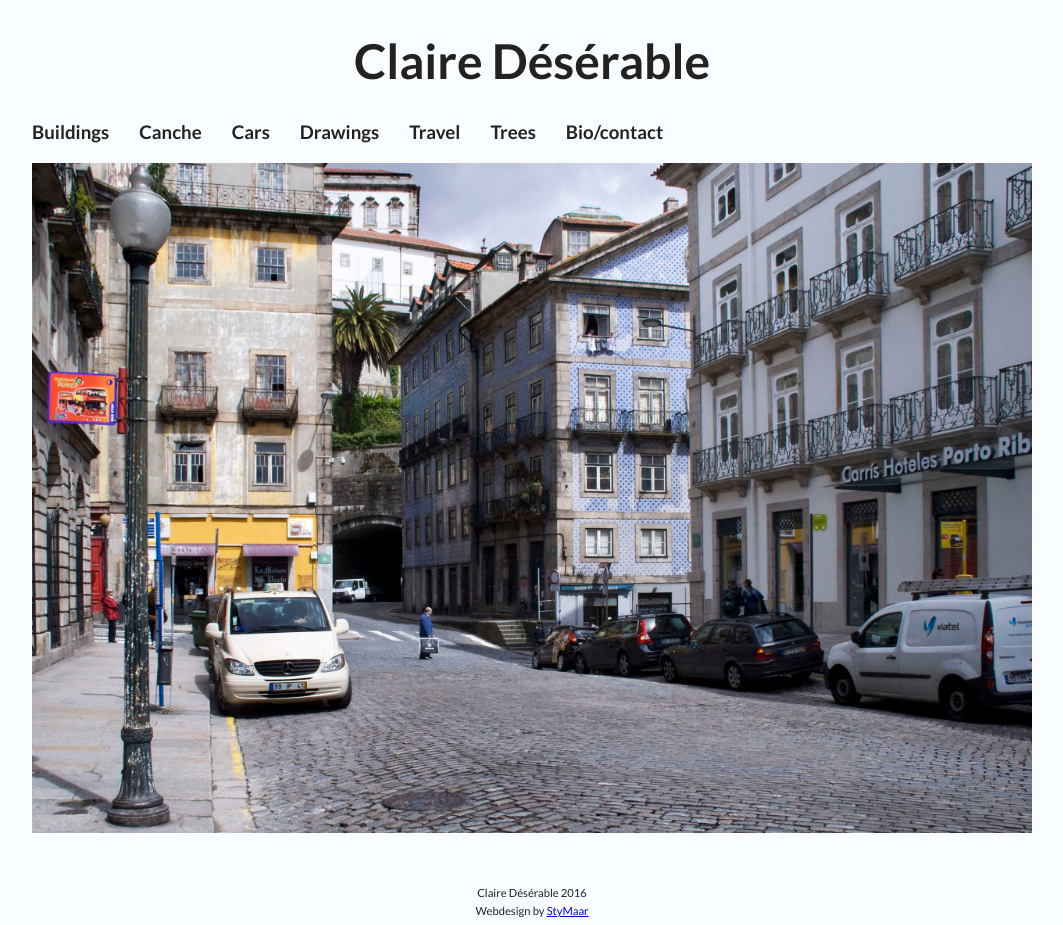
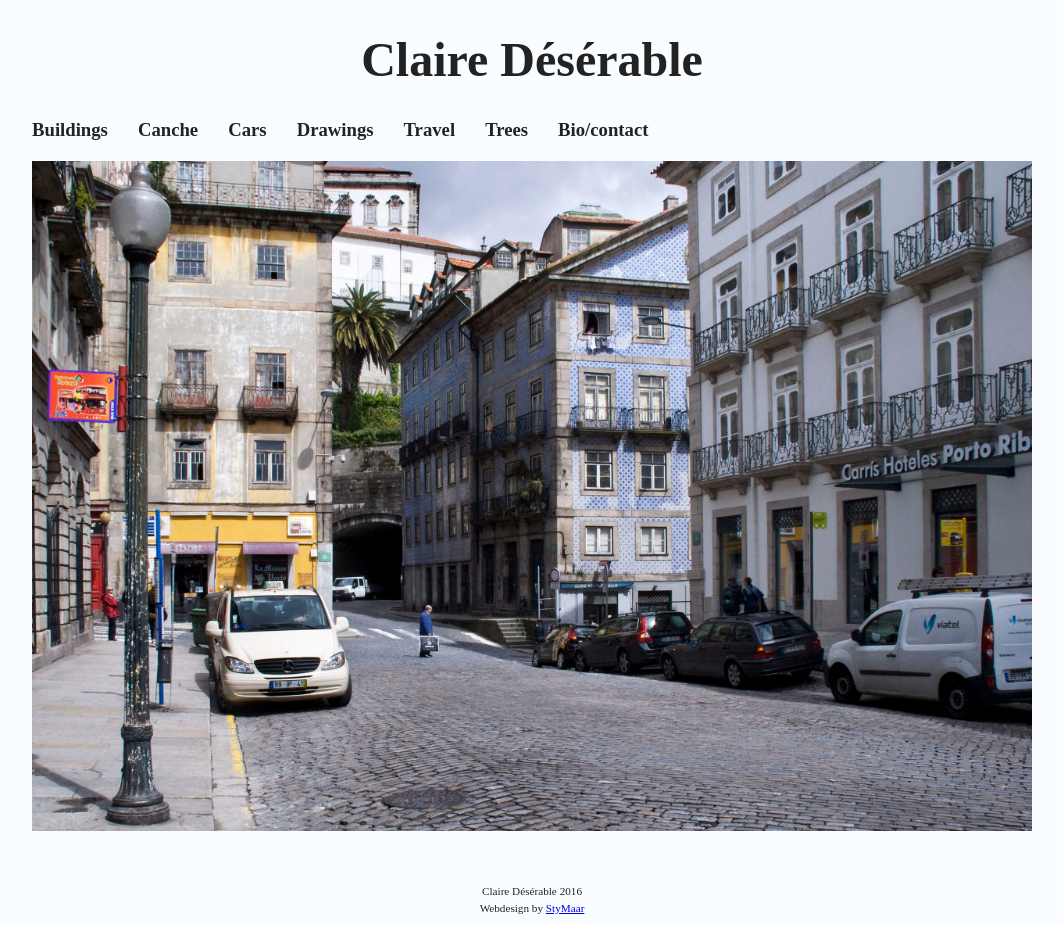
Before and after one commit to StyMaar/clairedeserable, a PHP site: page / in a window 1280 px wide. Shown: the whole page, without its empty margins (108-1171 px from the left). Run offline with PHP 8.4, Linux system fonts and the light colour scheme; some web fonts are replaced.

Commit message:
add claire's font

```diff
--- a/style.css
+++ b/style.css
@@ -1,8 +1,16 @@
 html {
   background-color: rgb(250,253,255);
   color:#222;
-  font-family: Lato
+  font-family: OpenSans
 }
+
+@font-face {
+  font-family: 'OpenSans';
+  src: url('/claire/font/OpenSans-Regular.ttf');
+}
+/*
+Complete font list (including the regular one)
+'/claire/font/OpenSans-BoldItalic.ttf' , '/claire/font/OpenSans-Bold.ttf', '/claire/font/OpenSans-Italic.ttf', '/claire/font/OpenSans-LightItalic.ttf', '/claire/font/OpenSans-Light.ttf', '/claire/font/OpenSans-Regular.ttf', '/claire/font/OpenSans-Semibold.ttf'*/
 
 nav {
   max-width: 1000px;
```
